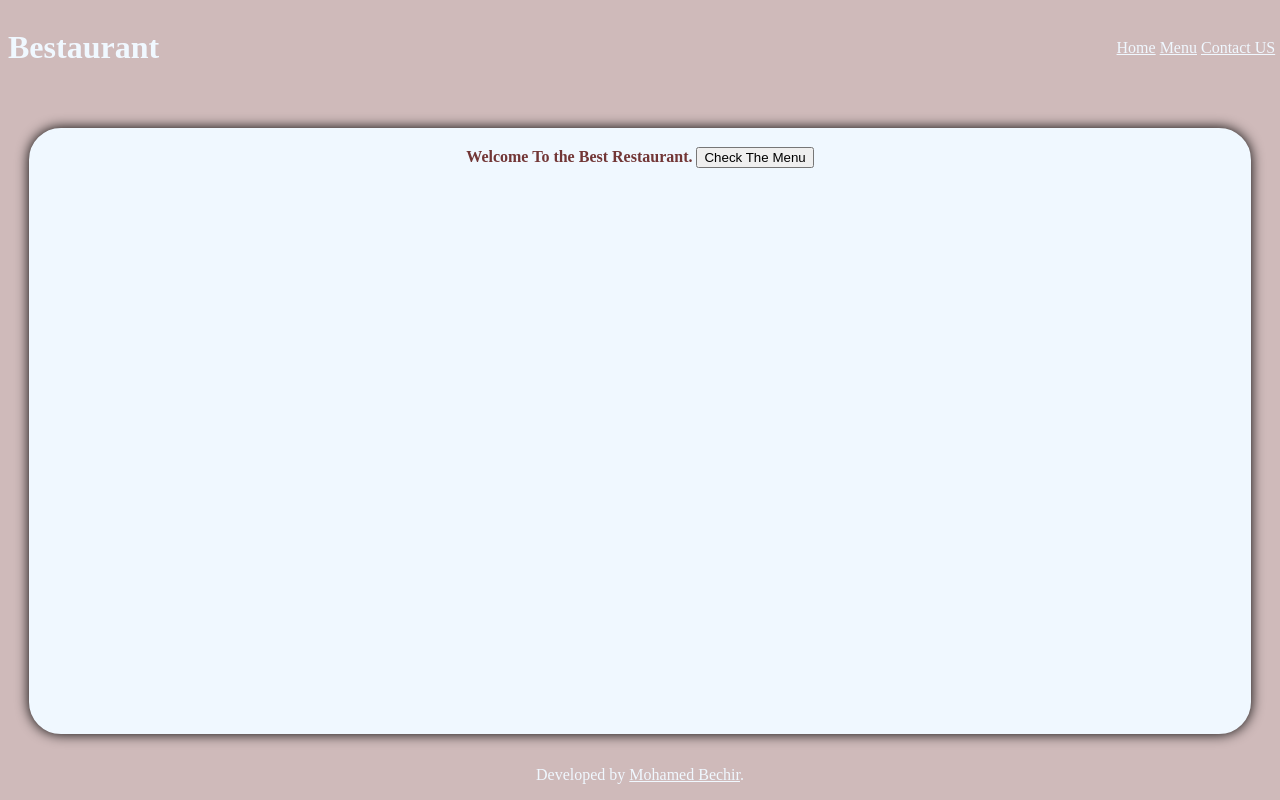
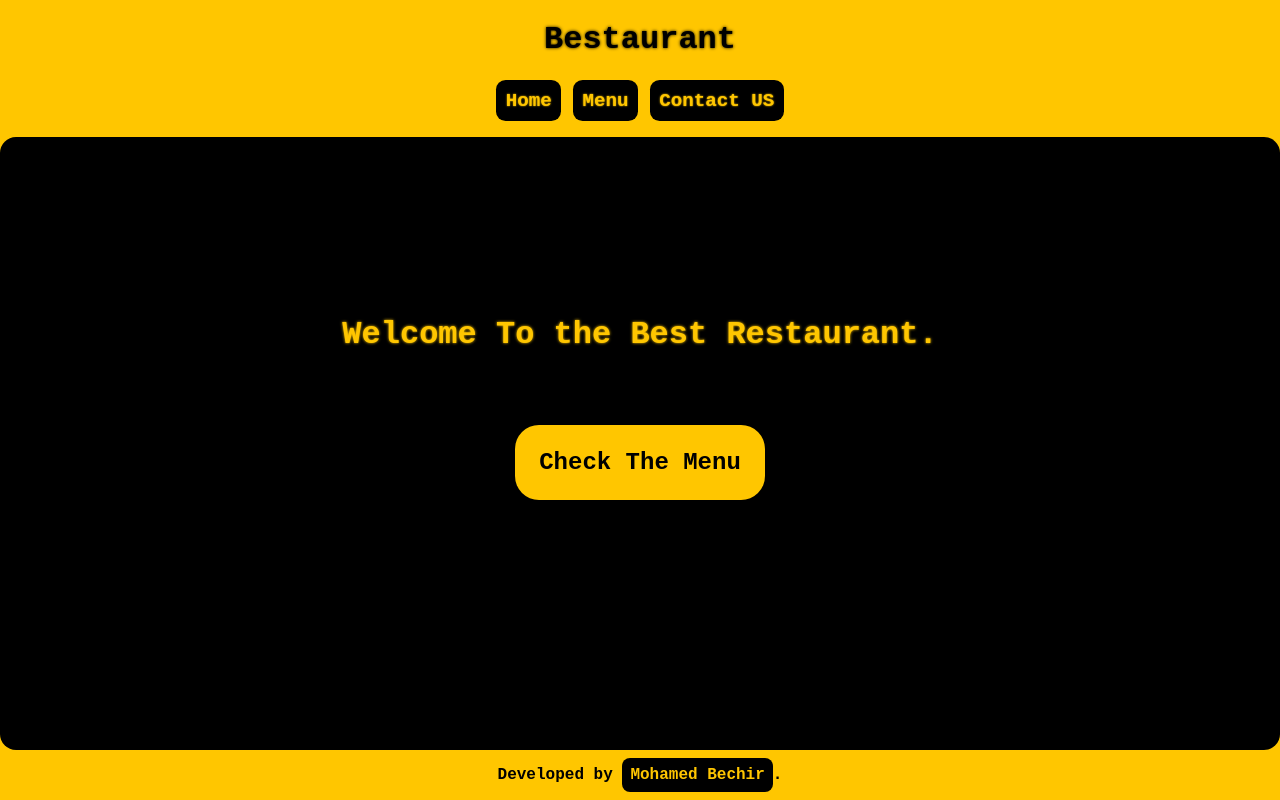
Before and after one commit to MohamedBechirMejri/restaurant-page, a website built with webpack: page src/template.html in a window 1280 px wide. Built offline with nearby package versions, Linux system fonts and the light colour scheme.

Commit message:
style homepage

```diff
--- a/src/css/style.css
+++ b/src/css/style.css
@@ -1,54 +1,101 @@
+:root {
+    --main-color: #ffc600;
+    --secondary-color: #000000;
+}
+
+* {
+    text-align: center;
+    font-family: "Fira Code", monospace;
+    font-weight: 600;
+    color: var(--secondary-color);
+
+    transition: all 300ms;
+}
+
 body {
+    height: 100vh;
     margin: 0;
     padding: 0;
-    width: 100vw;
-    background-color: #cfbaba;
+    background-color: var(--main-color);
 }
 
-header {
-    background-color: #cfbaba;
+#content {
     display: flex;
+    flex-direction: column;
     justify-content: space-between;
     align-items: center;
+    height: 100%;
+    width: 100%;
+}
+
+h1 {
+    text-shadow: 0 0 0.1em;
+}
+
+nav {
+    margin: auto;
+    width: 50%;
     padding: 0.5em;
-    position: fixed;
-    top: 0;
-    width: 99%;
+    font-size: larger;
+    border-radius: 1em;
+    text-shadow: 0 0 0.1em;
+}
 
-    color: aliceblue;
+header,
+footer {
+    background-color: var(--main-color);
+    width: 100%;
+    padding-bottom: 1em;
 }
 
 main {
-    width: 95vw;
-    height: 75vh;
-    margin: auto;
-    margin-top: 8em;
-
-    border-radius: 2em;
-    border: solid aliceblue;
-    background-color: aliceblue;
-    box-shadow: 0 0 0.8em;
+    border-radius: 1em;
+    background-color: var(--secondary-color);
+    width: 100%;
+    height: 90%;
+    display: flex;
+    justify-content: center;
+    align-items: center;
 }
 
 main p {
-    text-align: center;
-    margin: auto;
-    height: 80%;
+    display: flex;
+    flex-direction: column;
+    justify-content: center;
+    align-items: center;
+    font-size: xx-large;
+    color: var(--main-color);
+    text-shadow: 0 0 0.09em;
+}
+
+button {
+    margin: 3em;
     padding: 1em;
-    color: #723636;
+    background-color: var(--main-color);
+    color: var(--secondary-color);
+    font-size: 0.75em;
     font-weight: bolder;
+    border-style: hidden;
+    border-radius: 1em;
+}
+
+button:hover {
+    box-shadow: 0 0 0 0.25em #ffc8007e;
+}
+
+a {
+    text-decoration: none;
+    background-color: var(--secondary-color);
+    color: var(--main-color);
+    padding: 0.5em;
+    border-style: hidden;
+    border-radius: 0.5em;
+}
+
+a:hover {
+    box-shadow: 0 0 0 0.25em #2727276b;
 }
 
 footer {
-    position: fixed;
-    bottom: 0;
-    text-align: center;
-    width: 100%;
-    background-color: #cfbaba;
-
-    color: aliceblue;
+    padding-bottom: 0;
 }
-
-a {
-    color: aliceblue;
-}
```
